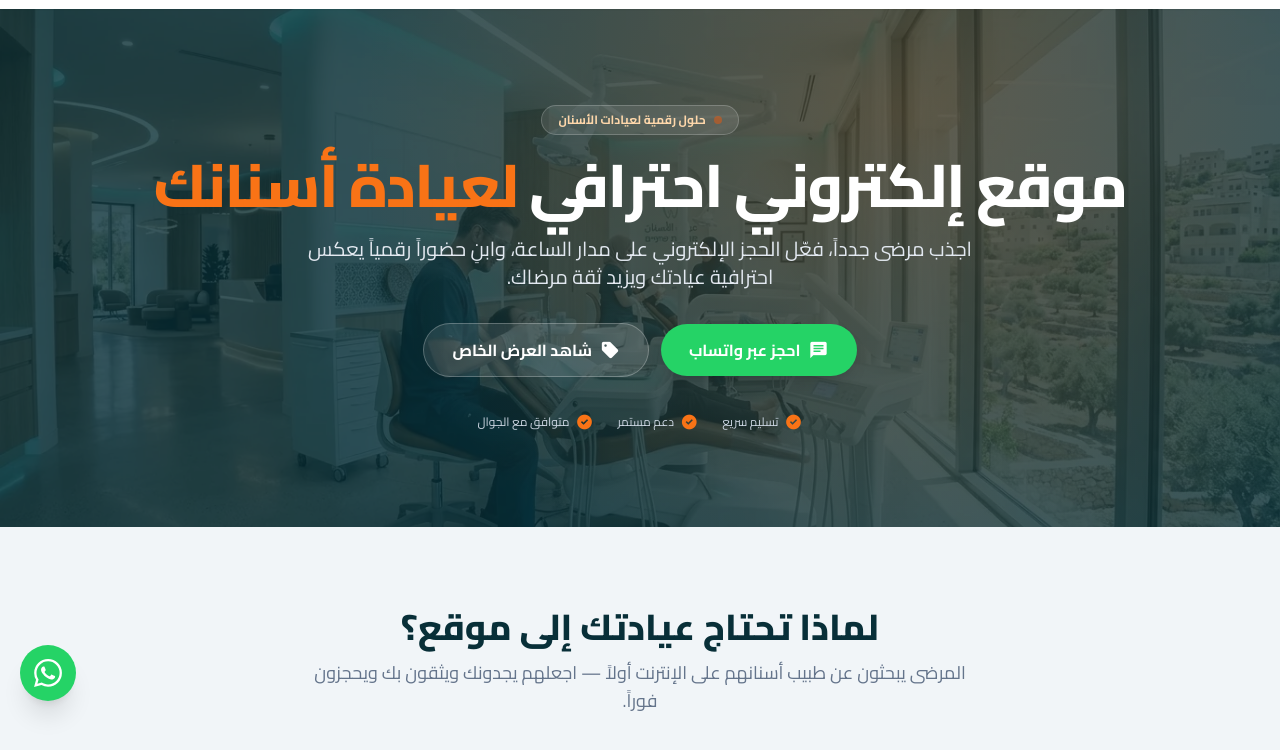
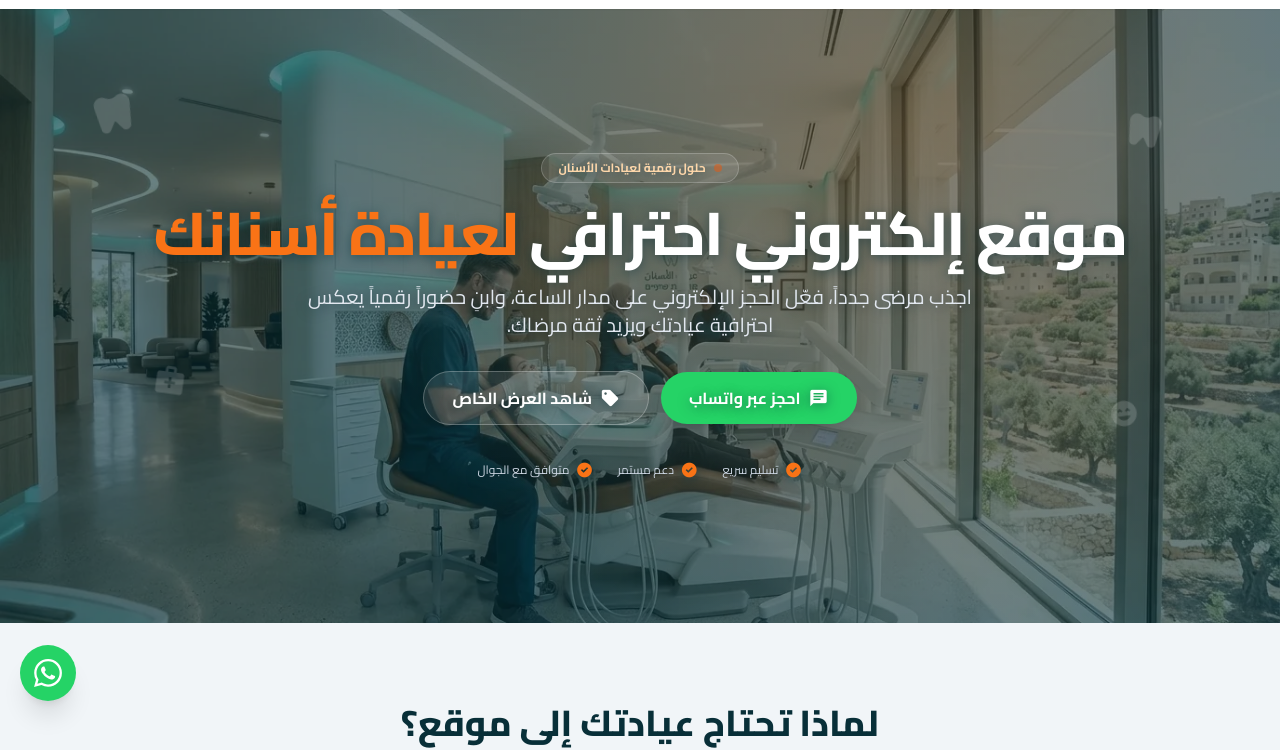
Before and after one commit to atitproject/excellent-media-website, a plain HTML site: page ar/dentist.html in a window 1280 px wide. Shown: the part 79-829 px from the top of the page. Drawn offline with nearby package versions, Linux system fonts and the light colour scheme.

Commit message:
Dentist pages: taller hero, lighter overlay, floating dental icons
- Increase hero height so more of the photo shows
- Lower overlay 80% -> 60% and add text-shadow for readability
- Add gently floating dental icons (tooth, tools, smile)

Co-Authored-By: Claude Opus 4.8 <noreply@anthropic.com>

```diff
--- a/ar/dentist.html
+++ b/ar/dentist.html
@@ -40,6 +40,11 @@ tailwind.config={theme:{extend:{colors:{teal1:"#082f38",teal2:"#0e4b59",orange1:
     html.anim-on section .relative.max-w-6xl>*{opacity:0;transform:translateY(28px);transition:opacity .7s cubic-bezier(.22,1,.36,1),transform .7s cubic-bezier(.22,1,.36,1);}
     html.anim-on .rv-in{opacity:1!important;transform:none!important;}
   }
+  .tooth-float{position:absolute;color:rgba(255,255,255,.16);}
+  @media (prefers-reduced-motion:no-preference){
+    .tooth-float{animation:floaty 6s ease-in-out infinite;}
+    @keyframes floaty{0%,100%{transform:translateY(0) rotate(var(--r,0deg));}50%{transform:translateY(-16px) rotate(var(--r,0deg));}}
+  }
 </style>
 <script>document.documentElement.classList.add('anim-on');</script>
 </head>
@@ -67,9 +72,15 @@ tailwind.config={theme:{extend:{colors:{teal1:"#082f38",teal2:"#0e4b59",orange1:
 <!-- ===== Hero ===== -->
 <section class="relative overflow-hidden bg-gradient-to-b from-teal1 via-teal2 to-teal1 text-white">
   <img src="/slidelp.webp" alt="عيادة أسنان حديثة" fetchpriority="high" class="absolute inset-0 w-full h-full object-cover">
-  <div class="absolute inset-0 bg-[#082f38]/80"></div>
+  <div class="absolute inset-0 bg-[#082f38]/60"></div>
   <div class="hero-blob absolute inset-0 pointer-events-none"></div>
-  <div class="relative max-w-6xl mx-auto px-5 md:px-8 py-16 md:py-24 text-center flex flex-col items-center">
+  <div class="tooth-layer absolute inset-0 pointer-events-none overflow-hidden" aria-hidden="true">
+    <span class="material-symbols-outlined tooth-float" style="top:14%;left:7%;font-size:48px;--r:-12deg;animation-delay:0s;">dentistry</span>
+    <span class="material-symbols-outlined tooth-float" style="top:60%;left:12%;font-size:32px;--r:8deg;animation-delay:1.1s;">medical_services</span>
+    <span class="material-symbols-outlined tooth-float" style="top:18%;right:9%;font-size:42px;--r:10deg;animation-delay:.6s;">dentistry</span>
+    <span class="material-symbols-outlined tooth-float" style="top:66%;right:11%;font-size:30px;--r:-8deg;animation-delay:1.6s;">sentiment_very_satisfied</span>
+  </div>
+  <div class="relative max-w-6xl mx-auto px-5 md:px-8 py-24 md:py-36 text-center flex flex-col items-center [text-shadow:0_2px_12px_rgba(8,47,56,0.55)]">
     <span class="inline-flex items-center gap-2 px-4 py-1.5 rounded-full bg-white/10 border border-white/20 text-orange-200 text-xs font-bold mb-5">
       <span class="w-2 h-2 rounded-full bg-orange1 animate-pulse"></span>حلول رقمية لعيادات الأسنان
     </span>
```
Also changed, not shown: he/dentist.html (+13 -2 lines).
